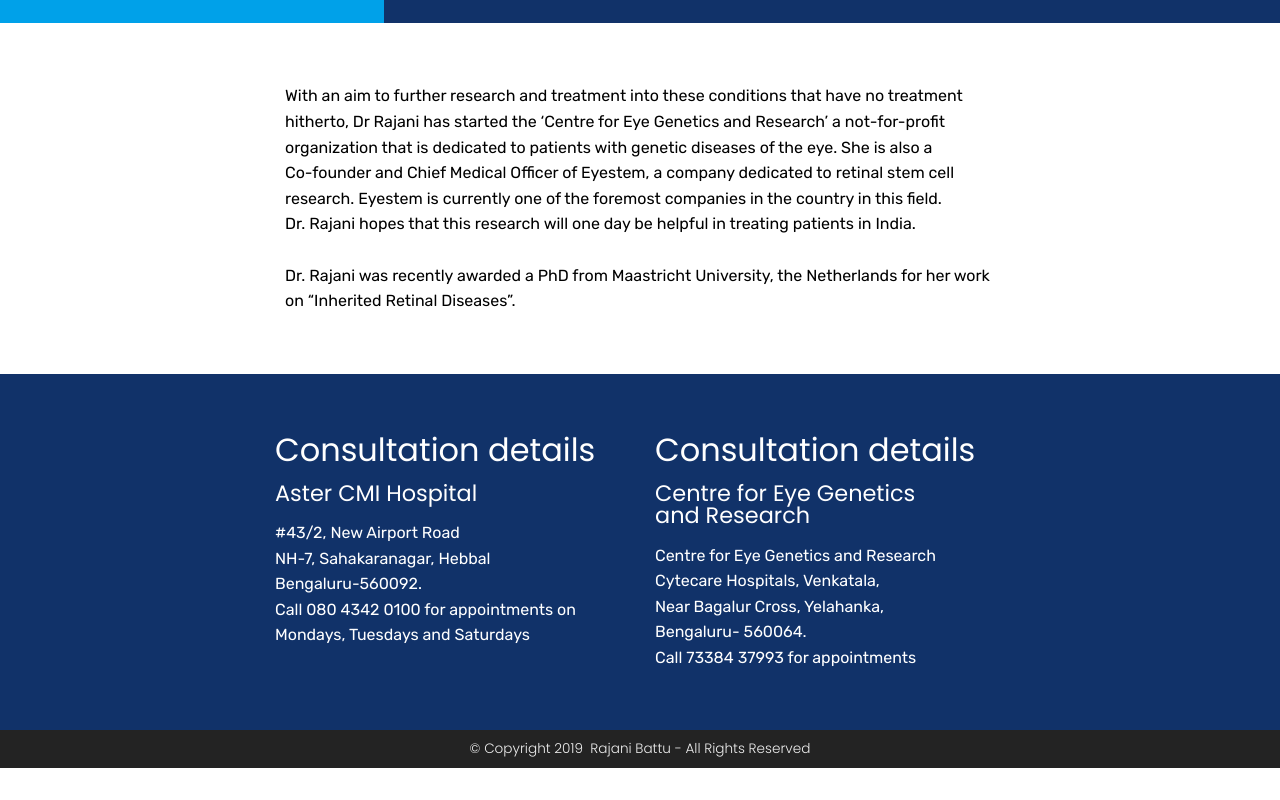
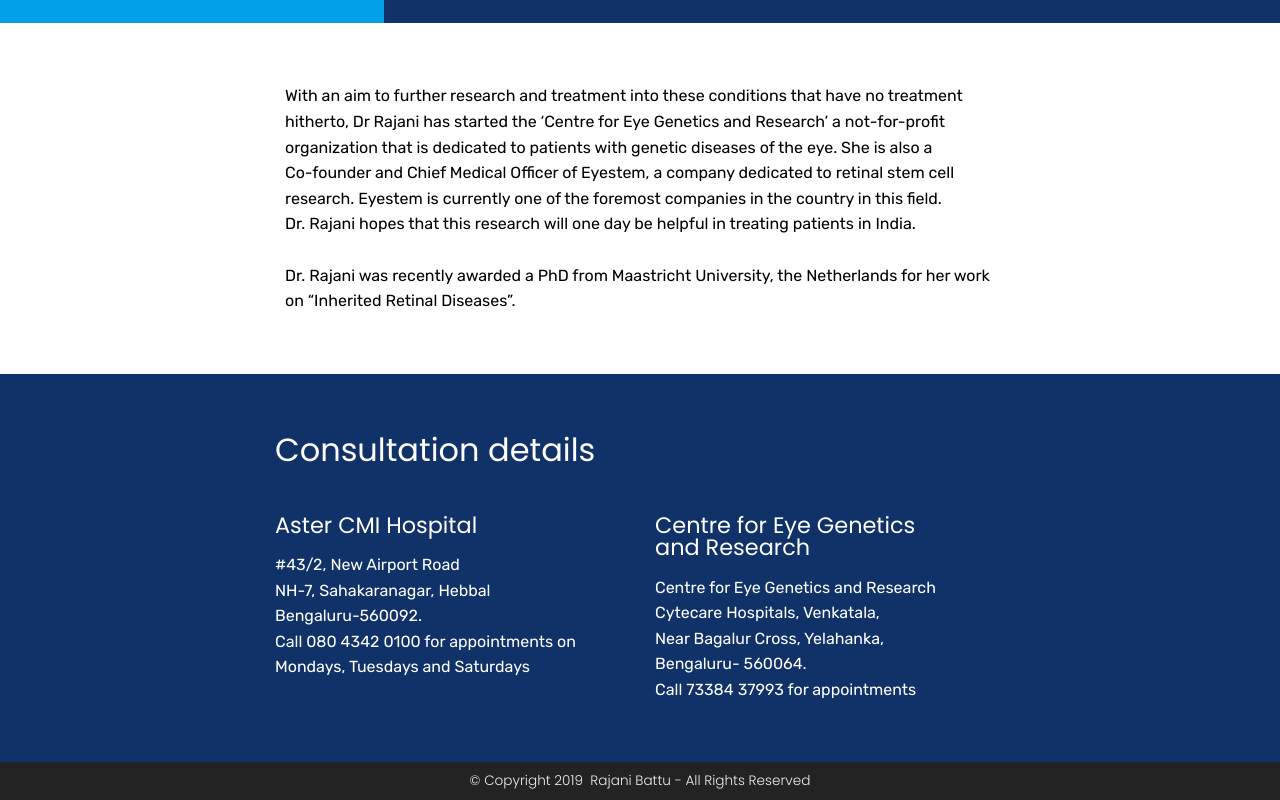
Before and after one commit to ideascapechennai/rajanibattu, a plain HTML site: page index.html in a window 1280 px wide. Shown: the part 1950-2750 px from the top of the page. Before the commit the page ends 2718 px from the top, so only its background shows below. Drawn offline with Linux system fonts and the light colour scheme; a script that the page names is missing.

Commit message:
create github pages

```diff
--- a/index.html
+++ b/index.html
@@ -107,7 +107,7 @@
     <div class="container">
         <div class="row justify-content-center">
             <div class="col-md-4">
-                <h5 class="mbr-subtitle mbr-fonts-style pb-2 display-5">Consultation details</h5>
+                <h5 class="mbr-subtitle mbr-fonts-style pb-2 display-5">Consultation details<br><br></h5>
                 <h3 class="mbr-fonts-style mbr-title mbr-bold pb-2 display-2"><span style="font-weight: normal;">Aster CMI Hospital&nbsp;</span></h3>
                 <div class="mbr-text mbr-fonts-style display-7">#43/2, New Airport Road
 <div>NH-7, Sahakaranagar, Hebbal
@@ -118,7 +118,7 @@
             </div>
 
             <div class="col-md-4">
-                <h5 class="mbr-subtitle mbr-fonts-style pb-2 display-5">Consultation details</h5>
+                <h5 class="mbr-subtitle mbr-fonts-style pb-2 display-5"><br><br></h5>
                 <h3 class="mbr-fonts-style mbr-title mbr-bold pb-2 display-2"><span style="font-weight: normal;">Centre for Eye Genetics
 </span><div><span style="font-weight: normal;">and Research</span></div></h3>
                 <div class="mbr-text mbr-fonts-style display-7">Centre for Eye Genetics and Research
```
Also changed, not shown: 1 other file.
